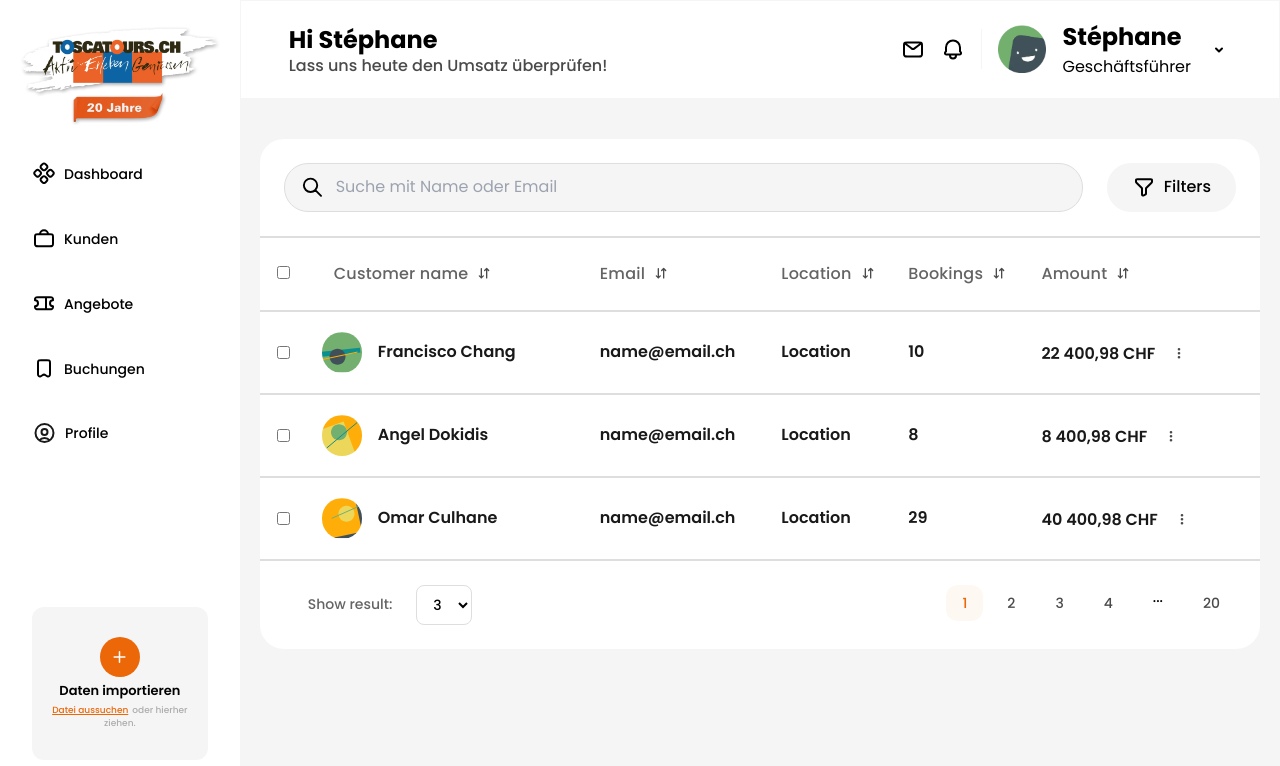
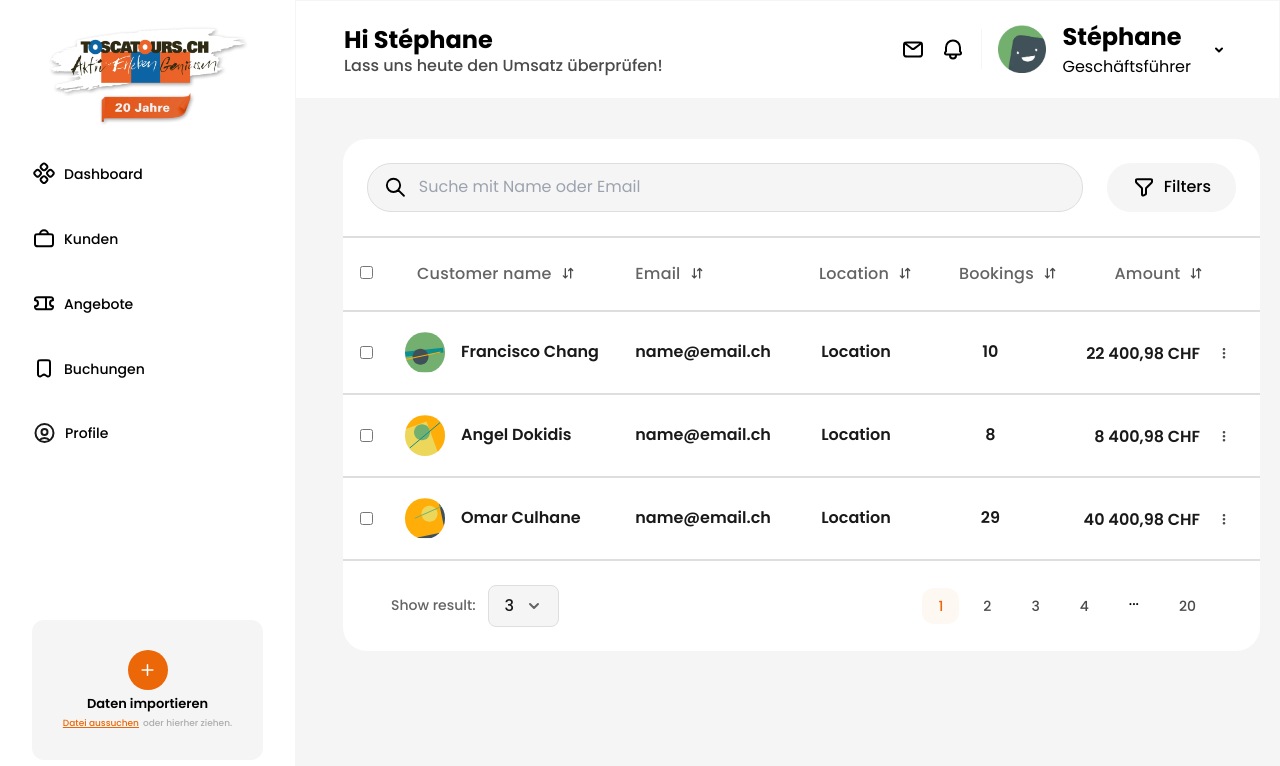
Before and after one commit to sachin-niyana/toscatours, a Next.js app: page /customers in a window 1280 px wide. Shown: the top 766 px of the page. Built offline with nearby package versions, Linux system fonts and the light colour scheme.

Commit message:
table-responsive

```diff
--- a/src/app/customers/page.jsx
+++ b/src/app/customers/page.jsx
@@ -3,9 +3,7 @@ import React from "react";
 
 const page = () => {
   return (
-    <div>
       <Table />
-    </div>
   );
 };
 
--- a/src/app/layout.js
+++ b/src/app/layout.js
@@ -14,10 +14,10 @@ export default function RootLayout({ children }) {
   return (
     <html lang="en">
       <body>
-        <div className="overflow-hidden w-full">
+        <div className="overflow-hidden w-full ">
           <div className="bg-mist-gray min-h-screen flex items-start">
             {pathName !== "/" && <SideBar />}
-            <div className="w-full">
+            <div className=" flex grow  flex-col w-12/12">
               {pathName !== "/" && <Header />}
               {children}
             </div>
--- a/src/components/common/Header.jsx
+++ b/src/components/common/Header.jsx
@@ -16,7 +16,7 @@ const Header = () => {
   const closeBtn = () => setIsSidebarDropDown(false);
   const NotificationOpen = () => setIsNotificationOpen(!isNotificationOpen);
   return (
-    <div className="sm:bg-white py-[19px] px-6 lg:px-12 border border-mist-gray w-full flex justify-between items-center ">
+    <div className="sm:bg-white py-[19px] px-6 lg:px-12 border border-mist-gray w-full flex justify-between items-center container">
       <div className="hidden sm:block">
         <h2 className="font-bold text-2xl !leading-[144%]">Hi Stéphane</h2>
         <p className="font-medium text-base text-dark-gray !leading-[115%] ">
--- a/src/components/dashboard/Table.jsx
+++ b/src/components/dashboard/Table.jsx
@@ -1,11 +1,13 @@
 "use client"; // This directive marks the component as a Client Component
 
 import React, { useState } from "react";
-import { Arrows, Dots, Filtericon, Searchicon } from "../common/Icon";
+import { Arrows, BtnArrow, Dots, Filtericon, Searchicon } from "../common/Icon";
 import { kunden } from "../common/Helper";
+import Link from "next/link";
 
 const Table = () => {
-  const [itemsPerPage, setItemsPerPage] = useState(3); // Default number of items per page
+  // dropdown
+  const [itemsPerPage, setItemsPerPage] = useState(3);
   const totalPages = 20;
 
   const [currentPage, setCurrentPage] = useState(1);
@@ -13,11 +15,21 @@ const Table = () => {
   const handlePageChange = (page) => {
     setCurrentPage(page);
   };
+  const [isOpen, setIsOpen] = useState(false);
+
+  const toggleDropdown = () => {
+    setIsOpen(!isOpen);
+  };
+
+  const closeDropdown = () => {
+    setIsOpen(false);
+  };
 
   const handleItemsPerPageChange = (event) => {
-    const newItemsPerPage = Number(event.target.value);
+    const newItemsPerPage = Number(event.target.innerText);
     setItemsPerPage(newItemsPerPage);
-    setCurrentPage(1); // Reset to the first page whenever items per page changes
+    setCurrentPage(1);
+    closeDropdown();
   };
 
   const startIndex = (currentPage - 1) * itemsPerPage;
@@ -25,30 +37,27 @@ const Table = () => {
 
   const visibleItems = kunden.slice(startIndex, endIndex);
 
-  // State to manage the checkboxes
+  //  checkboxes
   const [checkedItems, setCheckedItems] = useState(
     new Array(kunden.length).fill(false)
   );
   const [isAllChecked, setIsAllChecked] = useState(false);
 
-  // Handle the change of the master checkbox
   const handleMasterCheckboxChange = () => {
     const newCheckedState = !isAllChecked;
     setIsAllChecked(newCheckedState);
     setCheckedItems(new Array(kunden.length).fill(newCheckedState));
   };
 
-  // Handle the change of individual checkboxes
   const handleCheckboxChange = (index) => {
     const updatedCheckedItems = [...checkedItems];
     updatedCheckedItems[index] = !updatedCheckedItems[index];
     setCheckedItems(updatedCheckedItems);
 
-    // If all checkboxes are checked, set the master checkbox as checked
     const allChecked = updatedCheckedItems.every((item) => item);
     setIsAllChecked(allChecked);
   };
-
+  // pagination
   const renderPaginationButtons = () => {
     const buttons = [];
     const showDots = totalPages > 5;
@@ -109,10 +118,10 @@ const Table = () => {
   };
 
   return (
-    <div className="bg-mist-gray py-10 px-5 w-full overflow-x-hidden">
-      <div className="rounded-3xl bg-white max-w-[1088px] ">
-        <div className="pt-6 overflow-hidden">
-          <nav className="flex px-4 md:px-6 gap-3 md:gap-6 pb-6 justify-between items-center">
+    <div className="bg-mist-gray py-10 ps-4 pe-4 lg:ps-12 lg:pe-5 w-full overflow-hidden ">
+      <div className="rounded-3xl bg-white max-w-[1088px] 2xl:max-w-full ">
+        <div className="pt-6 overflow-hidden ">
+          <nav className=" flex px-4 md:px-6 gap-3 md:gap-6 pb-6 justify-between items-center">
             <div className="bg-mist-gray py-[11px] px-4 w-full flex gap-3 items-center rounded-3xl border-[.5px] border-neutral-gray">
               <Searchicon />
               <input
@@ -128,8 +137,9 @@ const Table = () => {
               Filters
             </button>
           </nav>
-          <div className="overflow-x-scroll">
-            <table className="w-full min-w-[900px]">
+
+          <div className="overflow-x-scroll max-w-full  ">
+            <table className="w-full min-w-[1100px] xl:min-w-full  ">
               <thead>
                 <tr className="border-t-2 border-neutral-gray">
                   <th className="text-medium-gray font-medium text-base leading-6 tracking-[0.2px] py-6">
@@ -152,18 +162,18 @@ const Table = () => {
                     </div>
                   </th>
                   <th className="text-medium-gray font-medium text-base leading-6 tracking-[0.2px] py-6">
-                    <div className="flex items-center gap-2">
+                    <div className="flex items-center justify-center ps-5 gap-2">
                       Location
                       <Arrows />
                     </div>
                   </th>
-                  <th className="text-medium-gray font-medium text-base leading-6 tracking-[0.2px] py-6">
-                    <div className="flex items-center gap-2">
+                  <th className="text-medium-gray font-medium text-base text-center leading-6 tracking-[0.2px] py-6">
+                    <div className="flex items-center justify-end ps-5 gap-2">
                       Bookings
                       <Arrows />
                     </div>
                   </th>
-                  <th className="text-medium-gray font-medium text-base leading-6 tracking-[0.2px] py-6">
+                  <th className="text-medium-gray font-medium text-base text-center flex justify-center leading-6 tracking-[0.2px] py-6">
                     <div className="flex items-center gap-2">
                       Amount
                       <Arrows />
@@ -194,13 +204,13 @@ const Table = () => {
                     <td className="text-base font-semibold leading-6 text-light-black py-6">
                       {item.email}
                     </td>
-                    <td className="text-base font-semibold leading-6 text-light-black py-6">
+                    <td className="text-base font-semibold text-center leading-6 text-light-black py-6">
                       {item.location}
                     </td>
-                    <td className="text-base font-semibold leading-6 text-light-black py-6">
+                    <td className="text-base font-semibold  text-center leading-6 text-light-black py-6">
                       {item.bookings}
                     </td>
-                    <td className="text-base  font-semibold flex items-center leading-6 text-light-black py-6">
+                    <td className="text-base pe-3 font-semibold flex items-center justify-end leading-6 text-light-black py-6">
                       {item.amount}
                       <span className="px-4 gap-8 flex items-center">
                         <Dots />
@@ -212,33 +222,47 @@ const Table = () => {
             </table>
           </div>
         </div>
-        {/* Pagination bar */}
-        <div className="flex justify-between px-6 w-full">
-          <div className="p-6 flex gap-3 items-center">
-            <p className="text-sm font-medium leading-[22.5px] text-medium-gray">
+        {/* dropdown */}
+        <div className="flex flex-col md:flex-row items-center justify-center md:justify-between px-6 w-full">
+          <div className=" py-3 md:py-6 px-0 lg:px-6 flex gap-3 items-center ">
+            <p className="text-sm text-nowrap font-medium leading-[22.5px] text-medium-gray">
               Show result:
             </p>
-            <label htmlFor="numbers" className=""></label>
-            <select
-              id="numbers"
-              className="border custom-dropdown border-neutral-gray text-sm font-medium leading-[22.5px] outline-0 rounded-lg py-2 px-3 bg-white text-black hover:bg-gray-100 focus:bg-gray-200"
-              name="numbers"
-              value={itemsPerPage}
-              onChange={handleItemsPerPageChange}
-            >
-              <option value="1">1</option>
-              <option value="2">2</option>
-              <option value="3">3</option>
-              <option value="4">4</option>
-              <option value="5">5</option>
-              <option value="6">6</option>
-              <option value="7">7</option>
-            </select>
+            <div className="relative inline-block">
+              <button
+                onClick={toggleDropdown}
+                className="font-medium text-base leading-normal pr-1 sm:pl-4 pl-3 bg-mist-gray border border-solid border-neutral-gray rounded-lg text-light-black flex items-center"
+              >
+                {itemsPerPage}
+                <BtnArrow />
+              </button>
+              {isOpen && (
+                <div className="origin-top-right absolute bottom-11 right-0 mt-2 w-18 rounded-lg p-2 shadow-lg bg-white ring-1 ring-black ring-opacity-5">
+                  <ul
+                    className="py-4 px-6 bg-white gap-3 flex flex-col justify-center items-center rounded-2xl h-52 overflow-y-scroll"
+                    role="menu"
+                    aria-orientation="vertical"
+                    aria-labelledby="options-menu"
+                  >
+                    {[1, 2, 3, 4, 5, 6, 7].map((option) => (
+                      <li key={option}>
+                        <Link
+                          href="#"
+                          className="block text-black text-sm font-normal leading-normal"
+                          onClick={handleItemsPerPageChange}
+                        >
+                          {option}
+                        </Link>
+                      </li>
+                    ))}
+                  </ul>
+                </div>
+              )}
+            </div>
           </div>
-          <div className="flex justify-end mt-6">
-            <nav className="flex" aria-label="Pagination">
-              <ul className="flex gap-2">{renderPaginationButtons()}</ul>
-            </nav>
+          {/* Pagination buttons */}
+          <div className="py-3 md:py-6 px-0 lg:px-6 flex gap-3 items-center ">
+            <ul className="flex gap-2">{renderPaginationButtons()}</ul>
           </div>
         </div>
       </div>
```
Also changed, not shown: src/components/dashboard/Dashboard.jsx (line endings or trailing spaces).
